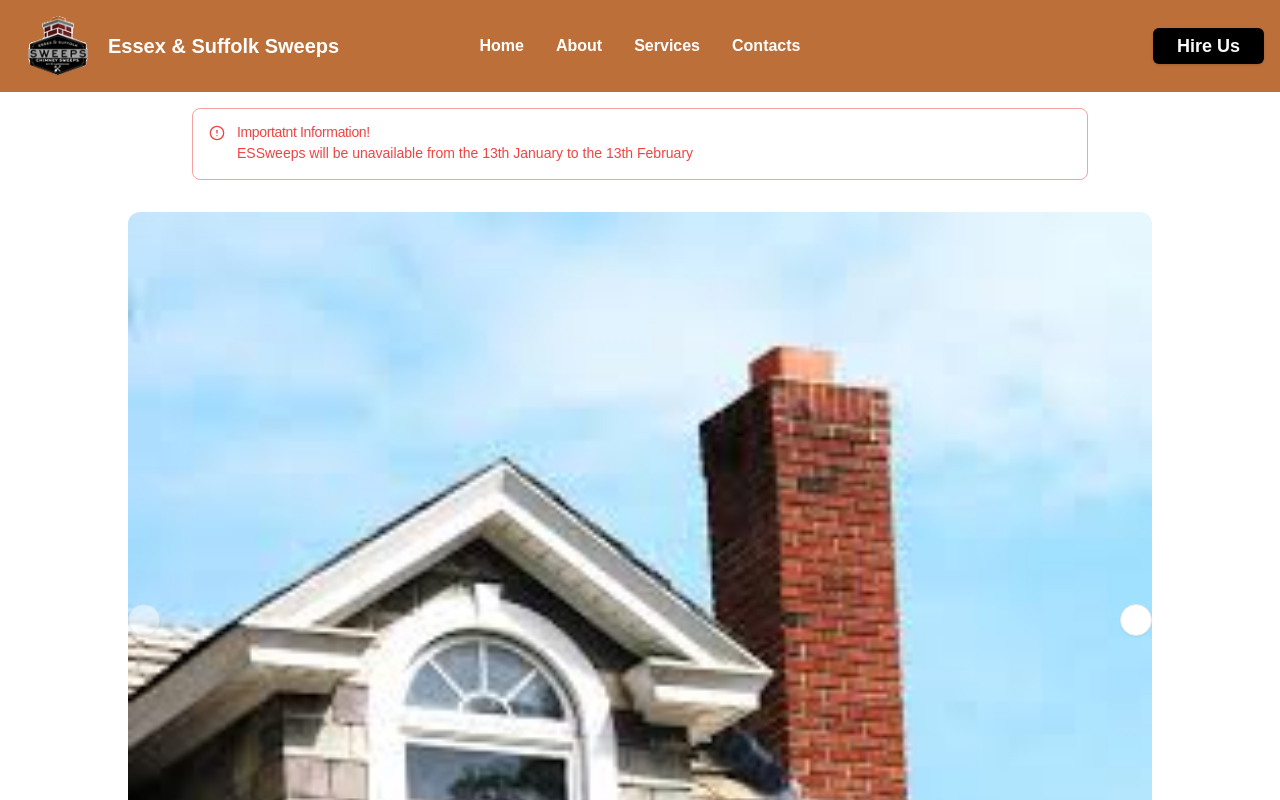
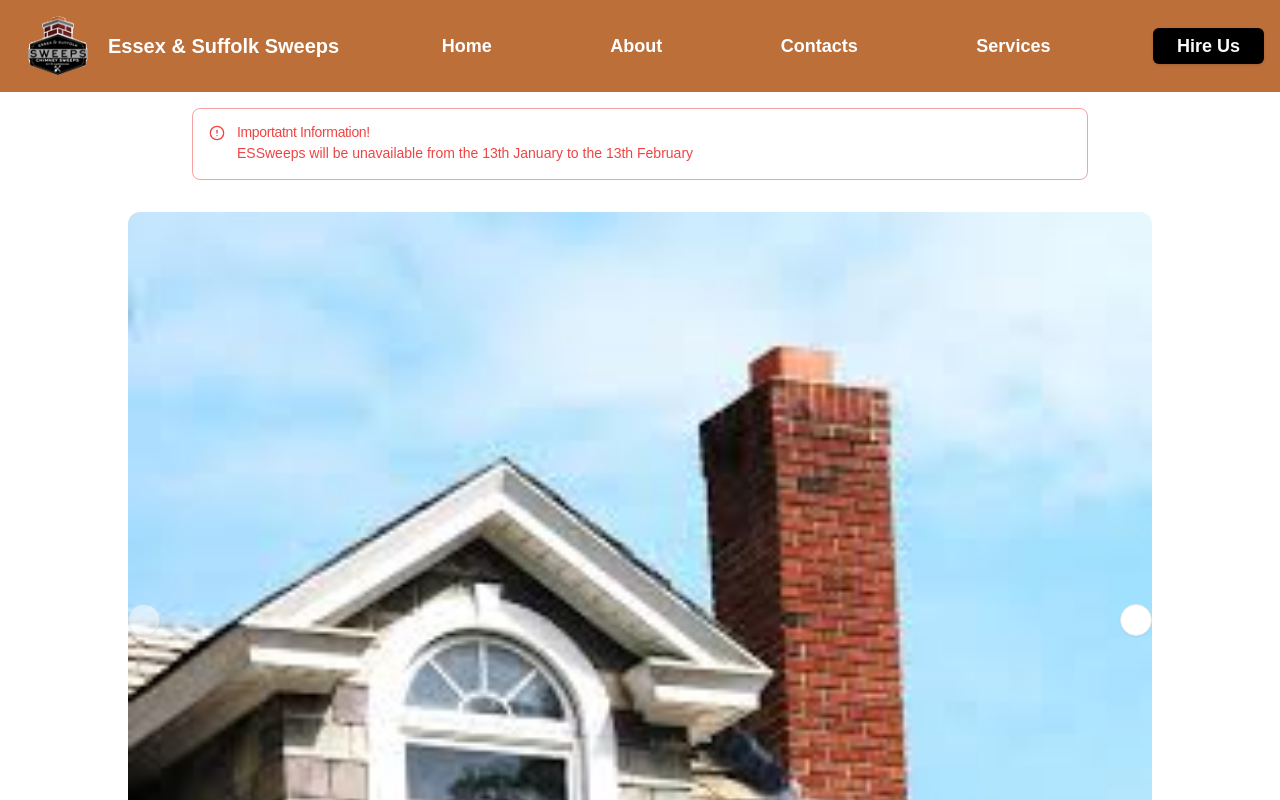
Before and after one commit to Robert151003/ChimneySweepWebsite, a Next.js app: page / in a window 1280 px wide. Shown: the top 800 px of the page. Built offline with nearby package versions, Linux system fonts and the light colour scheme.

Commit message:
Navbar and links

```diff
--- a/components/Navbar.tsx
+++ b/components/Navbar.tsx
@@ -1,9 +1,15 @@
+'use client'
+
 import React from 'react';
 import { Button } from './ui/button';
 import Link from 'next/link';
+import { usePathname } from 'next/navigation'
+import { cn } from '@/lib/utils';
+import { sidebarLinks } from '@/constants';
 
 
 const Navbar = () => {
+  const pathName = usePathname();
   return (
     <nav className="bg-orange-1 text-white p-4 relative">
       <div className="container mx-auto flex items-center justify-between">
@@ -23,7 +29,7 @@ const Navbar = () => {
         </div>
 
         {/* Navigation Section */}
-        <ul className="absolute left-1/2 transform -translate-x-1/2 flex space-x-8">
+        {/*<ul className="absolute left-1/2 transform -translate-x-1/2 flex space-x-8">
           <li>
             <Link href="/" className="hover:text-gray-300 font-bold">Home</Link>
           </li>
@@ -36,7 +42,24 @@ const Navbar = () => {
           <li>
             <Link href="/app/home/Contacts/page.tsx" className="hover:text-gray-300 font-bold">Contacts</Link>
           </li>
-        </ul>
+        </ul>*/}
+        {sidebarLinks.map((link) => {
+          const isActive = pathName === link.route || pathName.startsWith(`${link.route}/`);
+
+          return (
+            <Link
+              href ={link.route}
+              key={link.label}
+              className={cn('flex gap-4 items-center p-4 rounded-lg justify-start', {
+                 'bg-orange-1': isActive,
+              })}
+            >
+              <p className='text-lg font-semibold max-lg:hidden'>
+                {link.label}
+              </p>
+            </Link>
+          );
+        })}
 
         {/* Button Section */}
         <a href="/Services" className="hover:text-gray-300 font-bold">
--- /dev/null
+++ b/constants/index.ts
@@ -0,0 +1,20 @@
+export const sidebarLinks=[
+    {
+        label:'Home',
+        route:'/',
+    },
+    {
+        label:'About',
+        route:'/About',
+    },
+    {
+        label:'Contacts',
+        route:'/Contacts',
+    },
+    {
+        label:'Services',
+        route:'/Services',
+    },
+
+
+]
```
